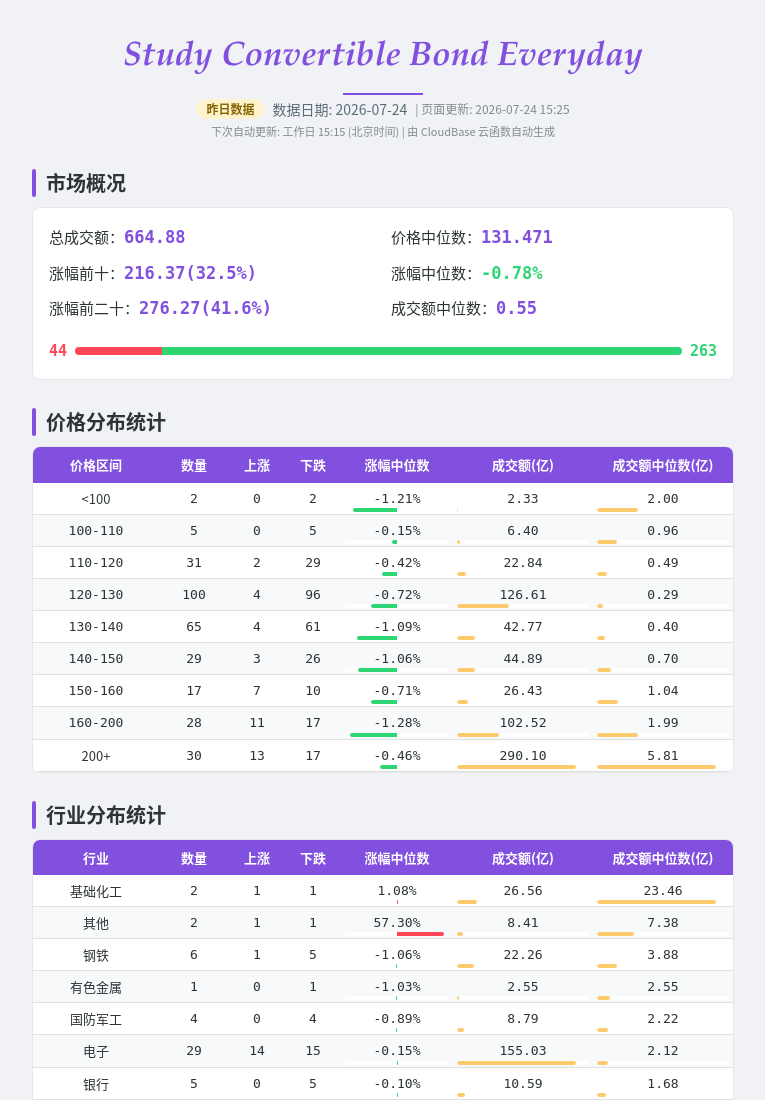
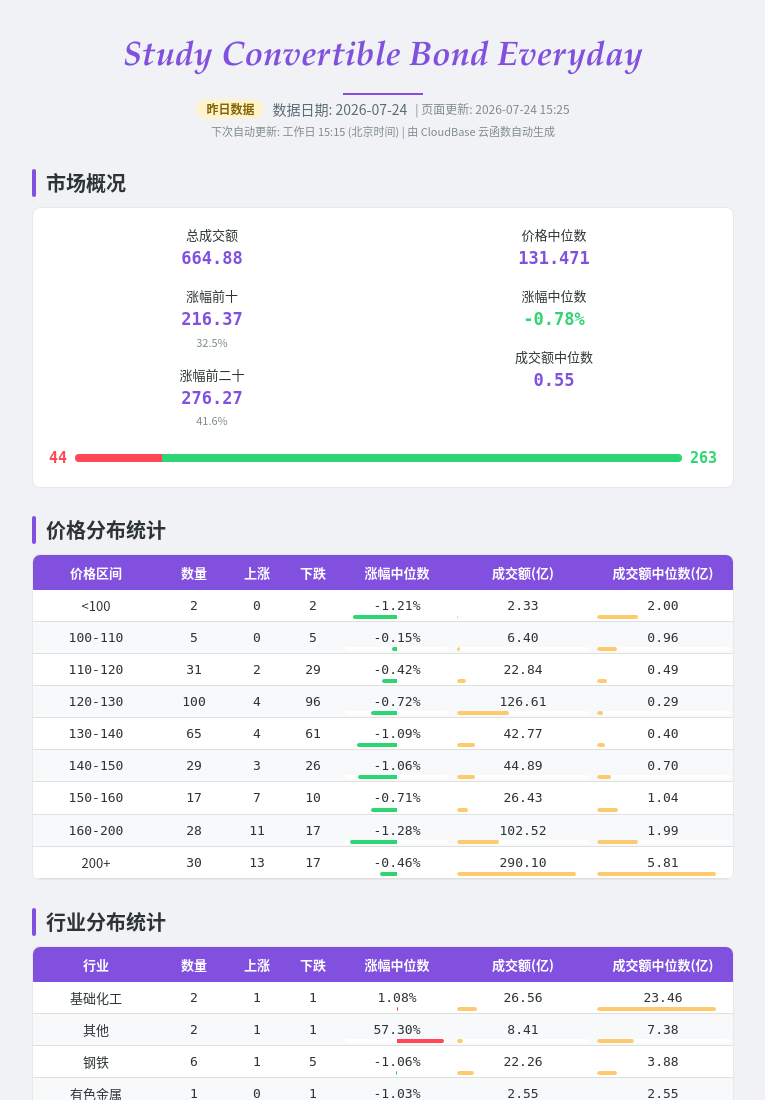
Before and after one commit to MORECORIANDERS/cbreport-web, a website: page index.html in a window 1280 px wide. Shown: the top 1100 px of the page, without its empty margins (257-1022 px from the left). Drawn offline with Linux system fonts and the light colour scheme.

Commit message:
refactor: 市场概况改为 2x3 卡片网格,标签在上数值在下居中
每栏内每行改为纵向布局:标签在上(小字 ink 色),数值在下(大字加粗按业务着色),都居中
涨幅前十/前二十的占比单独一行,字号更小
去掉冒号,改为更现代的 stat 卡片风格
手机端也保持左右两栏平分,不纵向堆叠

```diff
--- a/app.js
+++ b/app.js
@@ -164,26 +164,38 @@
   }
 
   // ===== 模板：市场概况卡片 =====
-  // 上段:6 个指标分左右两栏(桌面端平分宽度,手机端纵向堆叠)
+  // 上段:6 个指标分左右两栏(手机端也保持横向平分),每栏内标签在上、数值在下、居中对齐
   // 下段:涨跌分布进度条,左红=上涨 / 中灰=平盘 / 右绿=下跌
   // 两端标数字(不写"上涨/下跌"文字),靠位置+颜色+端点数字传达语义
   function marketCardTpl(m) {
+    // 卡片样式:标签在上(小字、ink 色),数值在下(大字、加粗、按业务着色),都居中
+    // value 可以是 { main: '主值', sub: '占比' } 或字符串
     function row(label, value, valueClass) {
+      let mainHTML,
+        subHTML = "";
+      if (typeof value === "object" && value !== null) {
+        mainHTML = esc(value.main);
+        if (value.sub)
+          subHTML = '<div class="text-[11px] text-ink-light mobile:text-[10px]">' + esc(value.sub) + "</div>";
+      } else {
+        mainHTML = esc(value);
+      }
       return (
-        '<div class="flex items-baseline text-[15px] mobile:text-[13px] tiny:text-xs">' +
-        '<span class="whitespace-nowrap text-ink">' +
+        '<div class="flex flex-col items-center text-center">' +
+        '<div class="text-[13px] text-ink mobile:text-[12px] tiny:text-[11px]">' +
         label +
-        "</span>" +
-        '<span class="font-mono text-[17px] font-bold mobile:text-[15px] tiny:text-sm ' +
+        "</div>" +
+        '<div class="font-mono text-[17px] font-bold mobile:text-[15px] tiny:text-sm ' +
         valueClass +
         '">' +
-        value +
-        "</span>" +
+        mainHTML +
+        "</div>" +
+        subHTML +
         "</div>"
       );
     }
     function col(rows) {
-      return '<div class="flex flex-col gap-2 flex-1">' + rows.join("") + "</div>";
+      return '<div class="flex flex-col gap-3 flex-1 mobile:gap-2.5">' + rows.join("") + "</div>";
     }
 
     // 进度条三段宽度按 up/flat/down 占总家数比例分配
@@ -203,15 +215,15 @@
       // 上段:左右两栏指标(手机端也保持左右平分,不堆叠)
       '<div class="flex flex-row gap-4 mobile:gap-2.5">' +
       col([
-        row("总成交额：", esc(m.totalAmount), "text-brand"),
-        row("涨幅前十：", esc(m.top10Gain) + "(" + esc(m.top10GainPct) + ")", "text-brand"),
-        row("涨幅前二十：", esc(m.top20Gain) + "(" + esc(m.top20GainPct) + ")", "text-brand"),
+        row("总成交额", m.totalAmount, "text-brand"),
+        row("涨幅前十", { main: m.top10Gain, sub: m.top10GainPct }, "text-brand"),
+        row("涨幅前二十", { main: m.top20Gain, sub: m.top20GainPct }, "text-brand"),
       ]) +
       col([
-        row("价格中位数：", esc(m.priceMedian), "text-brand"),
+        row("价格中位数", m.priceMedian, "text-brand"),
         // 涨幅中位数:自动着红/绿色,但不加 ▲/▼ 符号(进度条已用颜色传达涨跌)
-        row("涨幅中位数：", esc(m.gainMedian), gainColorClass(m.gainMedian)),
-        row("成交额中位数：", esc(m.amountMedian), "text-brand"),
+        row("涨幅中位数", m.gainMedian, gainColorClass(m.gainMedian)),
+        row("成交额中位数", m.amountMedian, "text-brand"),
       ]) +
       "</div>" +
       // 下段:涨跌分布进度条
```
Also changed, not shown: styles.css.
